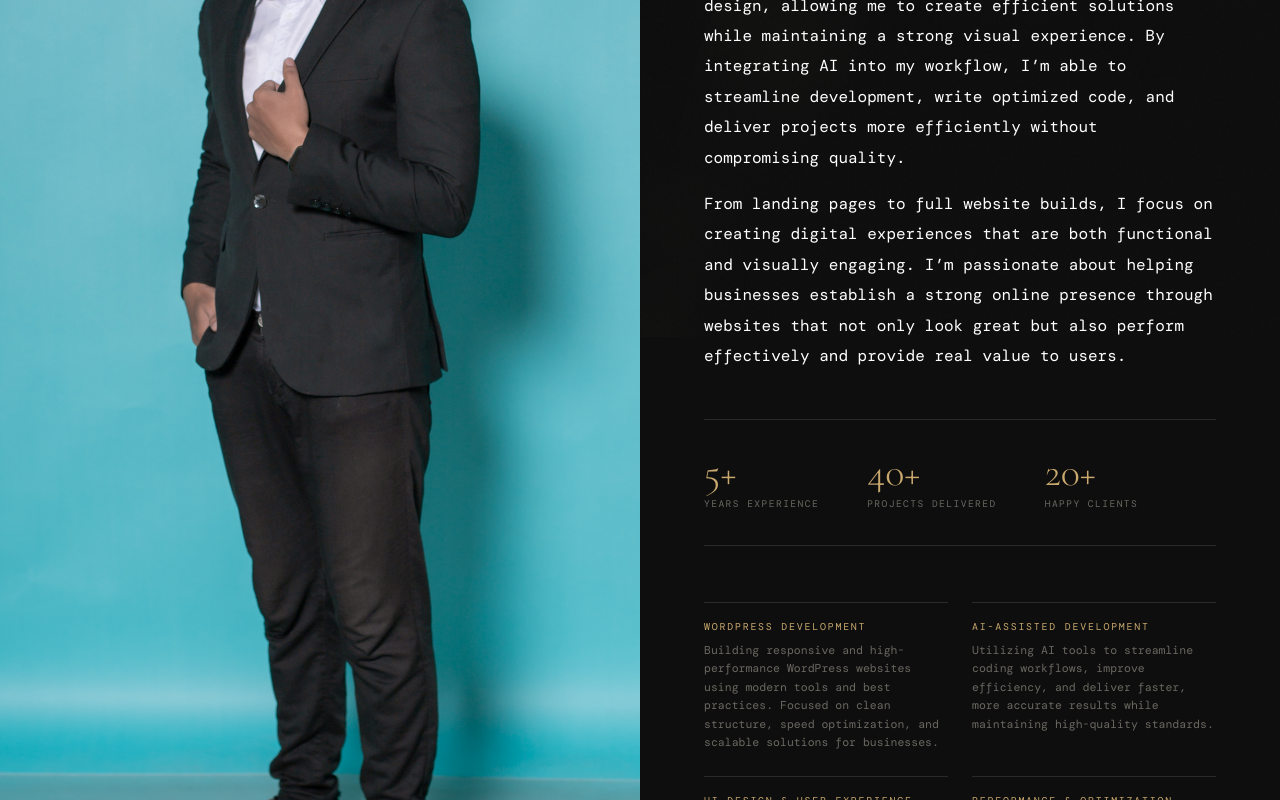
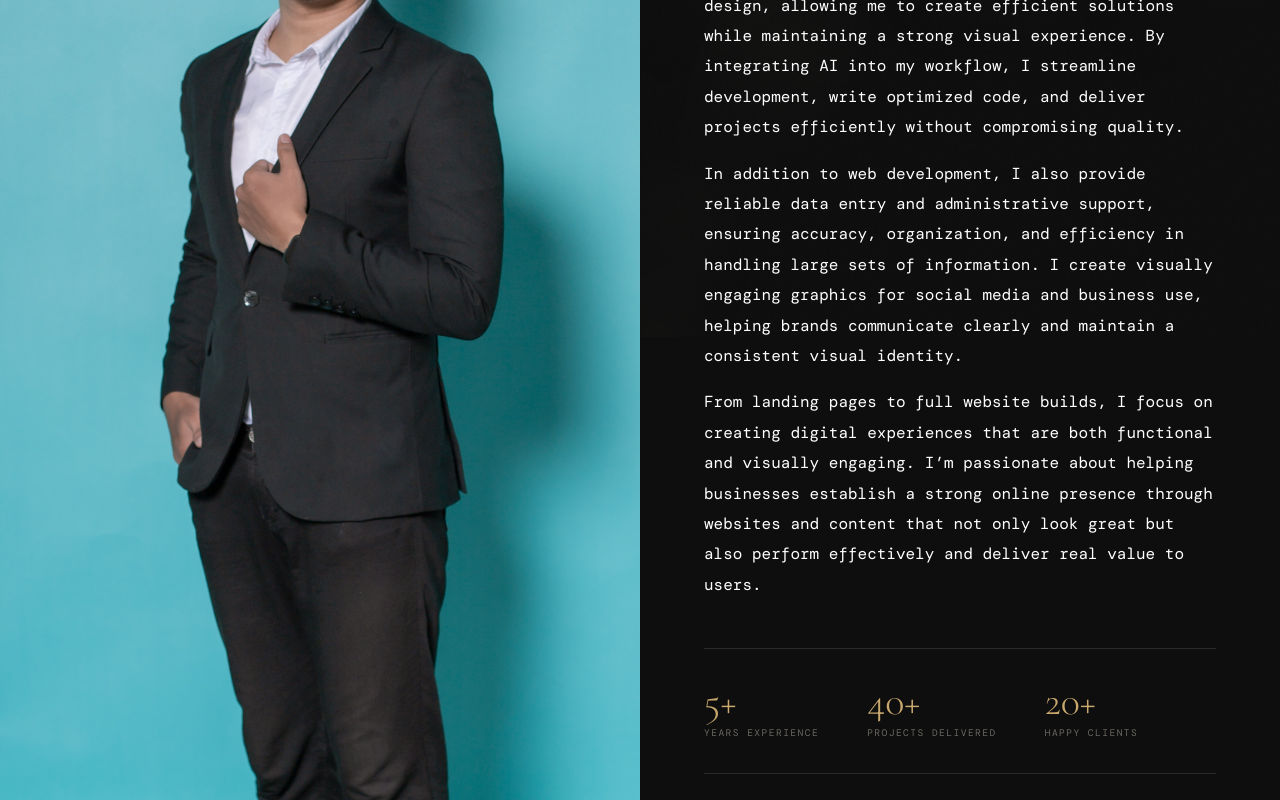
Before and after one commit to KimIanCarano-o/Kim-Portfolio, a Next.js app: page /about in a window 1280 px wide. Shown: the part 463-1263 px from the top of the page. Built offline with nearby package versions, Linux system fonts and the light colour scheme; a web font is replaced by a local one.

Commit message:
updating copy for home and about page

```diff
--- a/app/about/page.jsx
+++ b/app/about/page.jsx
@@ -77,20 +77,19 @@ export default function AboutPage() {
           </ScrollReveal>
 
           <ScrollReveal className="about__bio">
-            <p>
-              I specialize in building modern, high-performance WordPress websites
-              that are designed to be fast, responsive, and user-focused. My approach
-              combines AI-assisted development with clean, intuitive UI design, allowing me
-              to create efficient solutions while maintaining a strong visual experience. By integrating AI into
-              my workflow, I’m able to streamline development, write optimized code, and deliver projects more
-              efficiently without compromising quality.
-            </p>
-            <p>
-              From landing pages to full website builds, I focus on creating
-              digital experiences that are both functional and visually engaging. I’m passionate about helping
-              businesses establish a strong online presence through websites that not only look great but also perform
-              effectively and provide real value to users.
-            </p>
+          <p> I specialize in building modern, high-performance WordPress
+              websites that are designed to be fast, responsive, and user-focused.
+              My approach combines AI-assisted development with clean, intuitive UI design,
+              allowing me to create efficient solutions while maintaining a strong visual experience.
+              By integrating AI into my workflow, I streamline development, write optimized code,
+              and deliver projects efficiently without compromising quality. </p> <p> In addition to
+              web development, I also provide reliable data entry and administrative support, ensuring
+              accuracy, organization, and efficiency in handling large sets of information. I create
+              visually engaging graphics for social media and business use, helping brands communicate
+              clearly and maintain a consistent visual identity. </p> <p> From landing pages to full
+              website builds, I focus on creating digital experiences that are both functional and visually
+              engaging. I’m passionate about helping businesses establish a strong online presence through websites
+              and content that not only look great but also perform effectively and deliver real value to users. </p>
           </ScrollReveal>
 
           {/* Stats */}
```
Also changed, not shown: app/page.jsx (+11 -5 lines).
